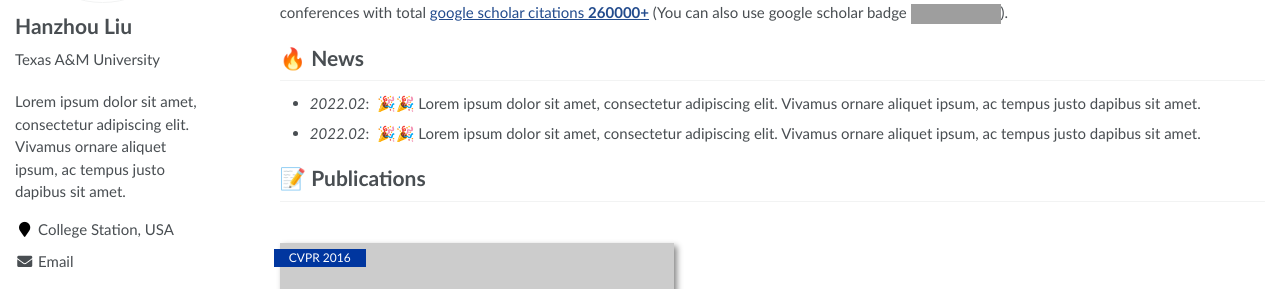
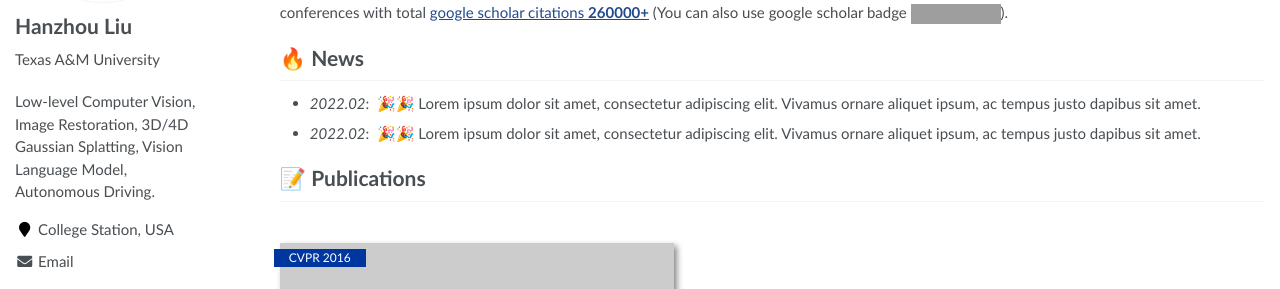
Before and after one commit to HanzhouLiu/hanzhouliu.github.io, a Jekyll site: the page built from _pages/about.md, in a window 1280 px wide. Shown: the part 263-552 px from the top of the page. Built offline with Jekyll 4.4.1, drawn with Linux system fonts in a browser that asks for light colours; grey boxes are pictures that could not be loaded.

Commit message:
Update personal info

```diff
--- a/_config.yml
+++ b/_config.yml
@@ -7,8 +7,8 @@
 
 # Site Settings
 title                    : "Hanzhou Liu"
-description              : "Lorem ipsum dolor sit amet, consectetur adipiscing elit. Vivamus ornare aliquet ipsum, ac tempus justo dapibus sit amet. "
-repository               : "RayeRen/acad-homepage.github.io"
+description              : "Low-level Computer Vision, Image Restoration, 3D/4D Gaussian Splatting, Vision Language Model, Autonomous Driving. "
+repository               : "HanzhouLiu/hanzhouliu.github.io"
 google_scholar_stats_use_cdn : true
 
 # google analytics
```
